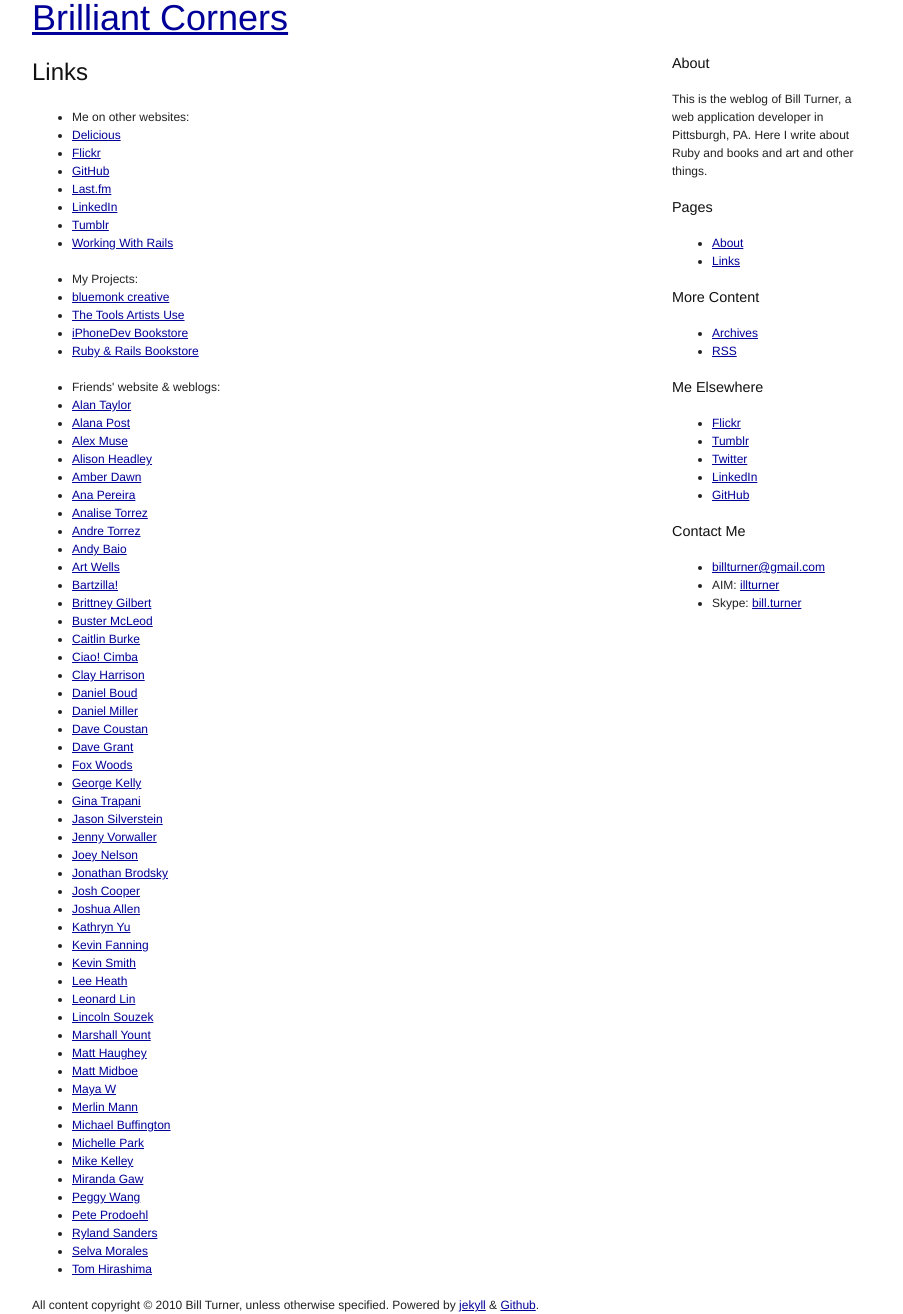
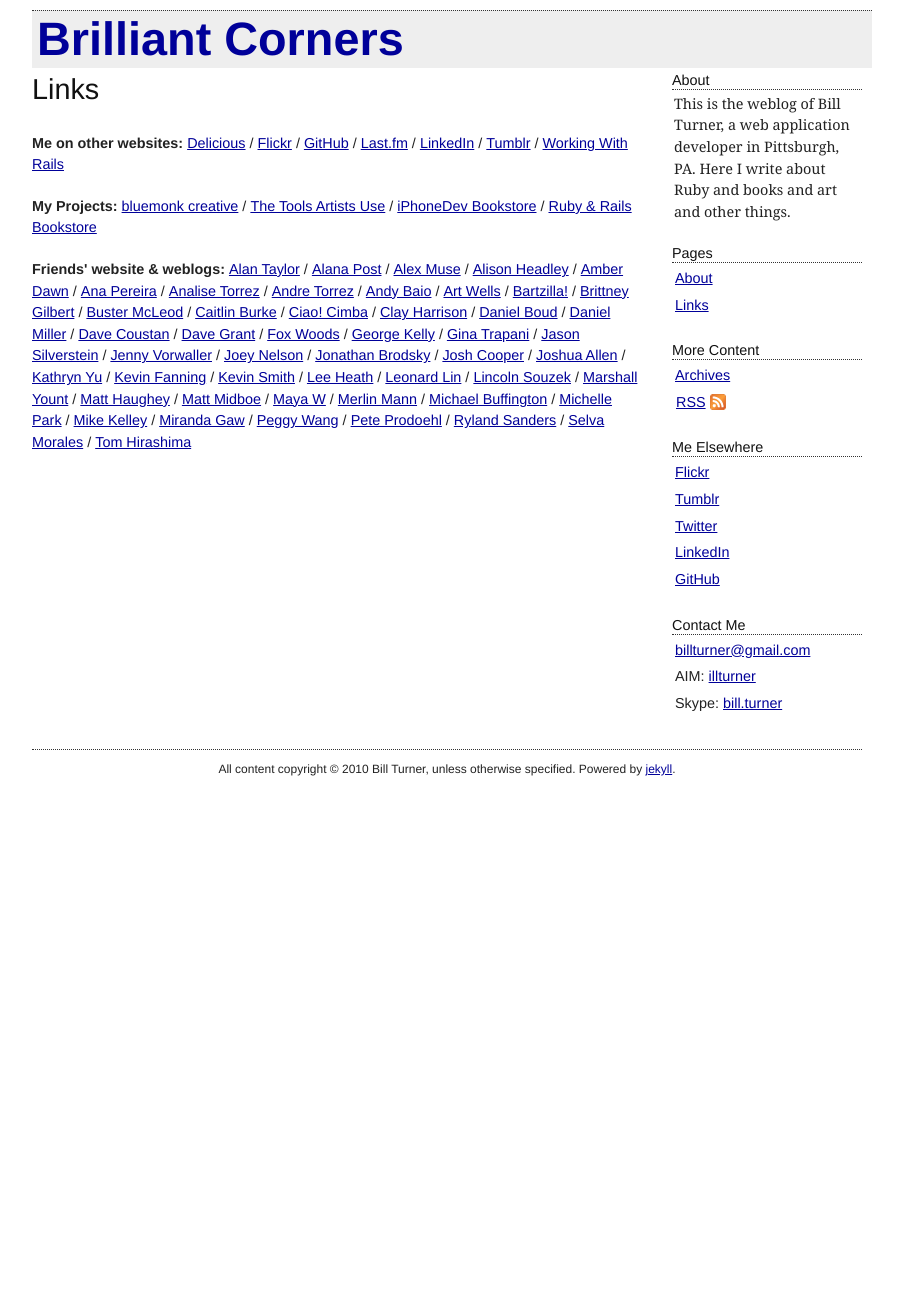
Before and after one commit to billturner/old_kindofblue_com, a Jekyll site: the page built from links.html, in a window 1280 px wide. Shown: the whole page, without its empty margins (133-1036 px from the left). Built offline with Jekyll 4.4.1, drawn with Linux system fonts in a browser that asks for light colours; Markdown is read by kramdown in place of the engine named in the settings; comment, search, counter and statistics services are not loaded; after the commit the page ends 900 px from its top, so only the background shows below that.

Commit message:
Updating stylesheets; adding RSS icon; final config

```diff
--- a/_config.yml
+++ b/_config.yml
@@ -1,5 +1,5 @@
 title: "Brilliant Corners"
-url: "http://localhost:4000"
+url: "http://brilliantcorners.org"
 author: "Bill Turner"
 email: "billturner@gmail.com"
 description: "The weblog of Pittsburgh-based Ruby on Rails developer Bill Turner"
@@ -12,4 +12,4 @@
 markdown: rdiscount
 pygments: false
 
-exclude: README.markdown, deploy.rb
+exclude: README.markdown
--- a/_layouts/default.html
+++ b/_layouts/default.html
@@ -100,7 +100,7 @@
 
       <footer class="span-21 last" id="footer">
         All content copyright &copy; {{ 'now' | date: "%Y" }} Bill Turner, unless otherwise specified.
-        Powered by <a href="http://github.com/mojombo/jekyll" title="The jekyll (static site generator) code repository" rel="external">jekyll</a> &amp; <a href="http://github.com/" title="The Github Homepage" rel="external">Github</a>.
+        Powered by <a href="http://github.com/mojombo/jekyll" title="The jekyll (static site generator) code repository" rel="external">jekyll</a>.
       </footer>
     </div>
 
--- /dev/null
+++ b/stylesheets/custom.css
@@ -0,0 +1,50 @@
+body { text-align: center; }
+
+.container { margin: 10px auto; }
+
+code { font-family: "Courier New", Courier, monospace; line-height: 1.2; }
+
+pre { padding: 10px; overflow: auto; width: 95%; background: #eee; color: #000; }
+
+#header { text-align: left; font-size: 1.3em; border-top: 1px dotted #333; background: #eee; padding: 5px; }
+#header h1 { font-weight: bold; margin: 0; padding: 0; }
+#header h1 a { text-decoration: none; }
+
+#content { text-align: left; }
+
+article { margin-bottom: 45px; }
+.post { font-size: 1.2em; }
+.post h3 { margin: 10px 0; }
+.post .postbody { font-family: Georgia, "Times New Roman", serif; }
+.post .meta { padding: 0 0 5px 0; font-size: 1.1em; color: #696969; }
+.post .meta a { color: #696969; text-decoration: none; }
+.post .meta a:hover { color: #333; }
+
+ul.pager { text-align: center; font-size: 1.1em; }
+ul.pager li { display: inline; margin-right: 5px; }
+ul.pager li.active a { text-decoration: none; }
+
+ul.archive-tags li { display: inline; padding-right: 5px; }
+
+ul.links { margin-bottom: 20px; padding: 0; list-style: none; }
+ul.links li { margin: 0; padding: 0; display: inline; }
+ul.links li:after { content: ' / '; }
+ul.links li.first { font-weight: bold; }
+ul.links li.last:after, ul.links li.first:after { content: '  '; }
+
+#footer { margin-top: 10px; padding-top: 10px; border-top: 1px dotted #333; }
+
+.admin { padding: 3px 5px; margin: 5px 0; border: 1px solid #aaa; background: #eee; }
+
+#sidebar { text-align: left; }
+#sidebar .sidebarbox { margin-bottom: 10px; }
+#sidebar .sidebarbox h4 { margin: 3px 0; border-bottom: 1px dotted #333; }
+#sidebar .sidebarbox p { font-family: Georgia, "Times New Roman", serif; padding-left: 2px; font-size: 1.2em; }
+#sidebar .sidebarbox ul { margin-left: 1px; padding: 2px; list-style-type: none; }
+#sidebar .sidebarbox ul li { font-size: 1.2em; padding: 0 0 5px 0; }
+
+a#feed { padding: 1px 20px 1px 1px; background: url("/feedicon16.png") center right no-repeat; text-align: left; }
+
+.pagination { font-size: 1.2em; width: 99%; margin: 10px; }
+.pagination .previous_link { float: left; padding-left: 25px; }
+.pagination .next_link { float: right; padding-right: 25px; }
--- /dev/null
+++ b/stylesheets/print.css
@@ -0,0 +1,29 @@
+/* -----------------------------------------------------------------------
+
+
+ Blueprint CSS Framework 0.9
+ http://blueprintcss.org
+
+   * Copyright (c) 2007-Present. See LICENSE for more info.
+   * See README for instructions on how to use Blueprint.
+   * For credits and origins, see AUTHORS.
+   * This is a compressed file. See the sources in the 'src' directory.
+
+----------------------------------------------------------------------- */
+
+/* print.css */
+body {line-height:1.5;font-family:"Helvetica Neue", Arial, Helvetica, sans-serif;color:#000;background:none;font-size:10pt;}
+.container {background:none;}
+hr {background:#ccc;color:#ccc;width:100%;height:2px;margin:2em 0;padding:0;border:none;}
+hr.space {background:#fff;color:#fff;visibility:hidden;}
+h1, h2, h3, h4, h5, h6 {font-family:"Helvetica Neue", Arial, "Lucida Grande", sans-serif;}
+code {font:.9em "Courier New", Monaco, Courier, monospace;}
+a img {border:none;}
+p img.top {margin-top:0;}
+blockquote {margin:1.5em;padding:1em;font-style:italic;font-size:.9em;}
+.small {font-size:.9em;}
+.large {font-size:1.1em;}
+.quiet {color:#999;}
+.hide {display:none;}
+a:link, a:visited {background:transparent;font-weight:700;text-decoration:underline;}
+a:link:after, a:visited:after {content:" (" attr(href) ")";font-size:90%;}
```
Also changed, not shown: stylesheets/ie.css (added, +35 -0 lines), feedicon16.png (added).
